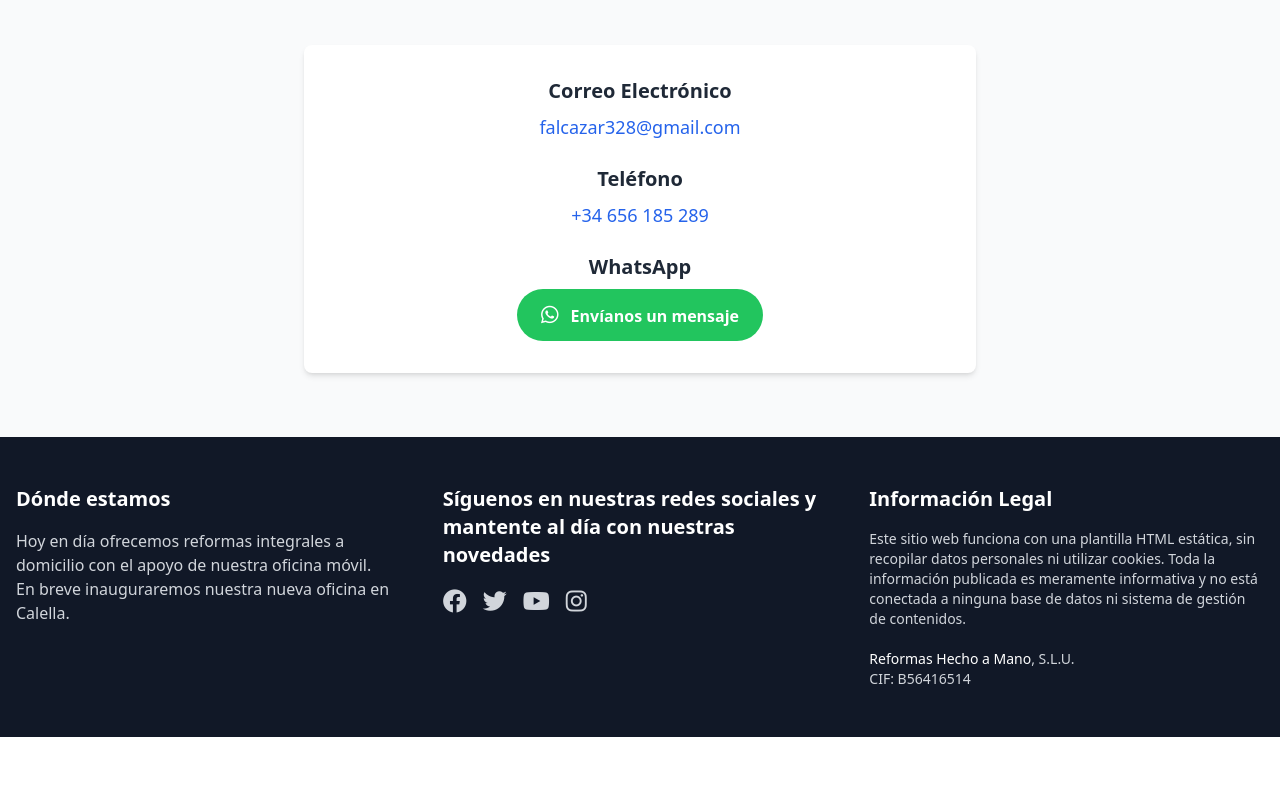
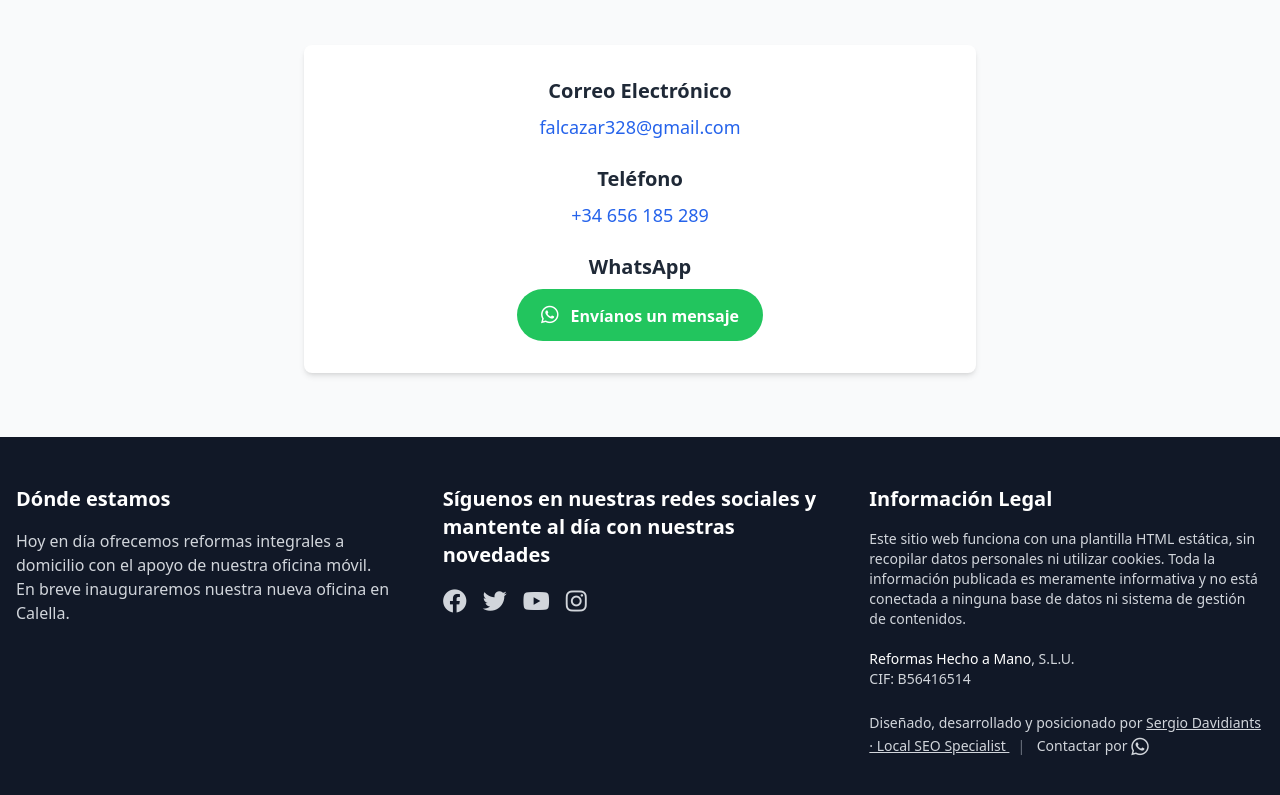
Before and after one commit to surdav/ReformasCalella, a plain HTML site: page index.html in a window 1280 px wide. Shown: the part 9536-10331 px from the top of the page. Before the commit the page ends 10273 px from the top, so only its background shows below. Drawn offline with nearby package versions, Linux system fonts and the light colour scheme.

Commit message:
footer correction

```diff
--- a/index.html
+++ b/index.html
@@ -1341,6 +1341,24 @@
                     <a href="https://hechamano.es/" rel="nofollow noopener noreferrer" target="_blank" class="text-white hover:text-blue-400">Reformas Hecho a Mano</a>, S.L.U.<br>
                     CIF: B56416514
                 </p>
+                <br>
+                <p class="text-gray-300 text-sm">
+                    Diseñado, desarrollado y posicionado por
+                    <a href="https://www.linkedin.com/in/sergio-davidiants-misailidi/?utm_source=client_site&utm_medium=footer&utm_campaign=credits"
+                       target="_blank" rel="noopener nofollow"
+                       class="underline hover:text-blue-400"
+                       aria-label="Visitar el perfil de Sergio Davidiants Misailidi en LinkedIn">
+                        Sergio Davidiants · Local SEO Specialist
+                    </a>
+                    <span class="mx-2 text-gray-500">|</span>
+                    <a href="https://wa.me/34663283750?text=Hola%20Sergio.%20Me%20interesa%20un%20presupuesto%20de%20posicionamiento%20web%20org%C3%A1nico,%20SEO%20local%20para%20mi%20empresa.%0ACiudad:%20[Ciudad]%20(%E2%89%A450.000%20hab.).%0ASector:%20[Sect
+or].%0AWeb:%20[URL].%0APodemos%20agendar%20una%20llamada%20esta%20semana%3F"
+                       target="_blank" rel="noopener nofollow"
+                       class="hover:text-green-400"
+                       aria-label="Contactar por WhatsApp con Sergio Davidiants">
+                        Contactar por <i class="fab fa-whatsapp text-xl align-middle" aria-hidden="true"></i><span class="sr-only">WhatsApp</span>
+                    </a>
+                </p>
             </div>
         </div>
     </div>
```
